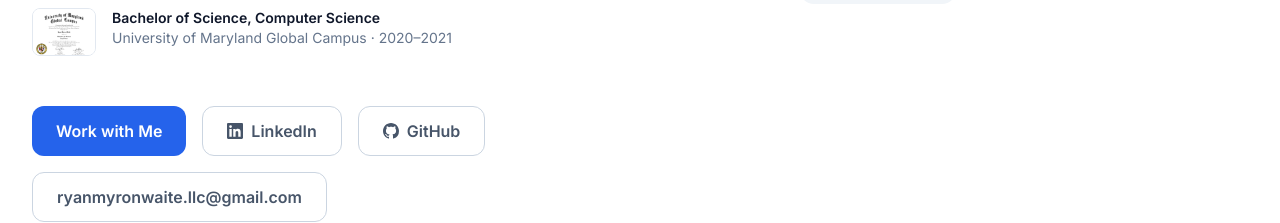
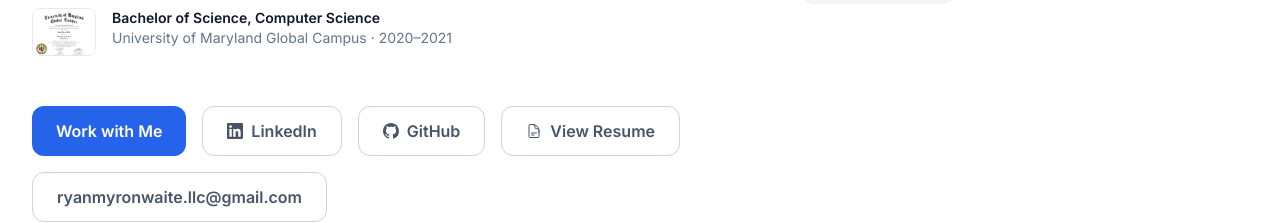
Before and after one commit to ryanwaite28/rmwllc-consulting, a Next.js app: page / in a window 1280 px wide. Shown: the part 4097-4320 px from the top of the page. Built offline with nearby package versions, Linux system fonts and the light colour scheme.

Commit message:
added resume

```diff
--- a/src/components/About.tsx
+++ b/src/components/About.tsx
@@ -150,6 +150,17 @@ export default function About() {
                 GitHub
               </a>
               <a
+                href={assetsBasePath + "/resume.pdf"}
+                target="_blank"
+                rel="noopener noreferrer"
+                className="inline-flex items-center gap-2 justify-center px-6 py-3 border border-slate-300 hover:border-blue-400 text-slate-600 hover:text-blue-600 font-semibold rounded-xl transition-colors"
+              >
+                <svg className="w-4 h-4" fill="none" stroke="currentColor" viewBox="0 0 24 24">
+                  <path strokeLinecap="round" strokeLinejoin="round" strokeWidth={1.5} d="M19.5 14.25v-2.625a3.375 3.375 0 00-3.375-3.375h-1.5A1.125 1.125 0 0113.5 7.125v-1.5a3.375 3.375 0 00-3.375-3.375H8.25m0 12.75h7.5m-7.5 3H12M10.5 2.25H5.625c-.621 0-1.125.504-1.125 1.125v17.25c0 .621.504 1.125 1.125 1.125h12.75c.621 0 1.125-.504 1.125-1.125V11.25a9 9 0 00-9-9z" />
+                </svg>
+                View Resume
+              </a>
+              <a
                 href="mailto:ryanmyronwaite.llc@gmail.com"
                 className="inline-flex items-center justify-center px-6 py-3 border border-slate-300 hover:border-slate-400 text-slate-600 hover:text-slate-900 font-semibold rounded-xl"
               >
```
Also changed, not shown: 1 other file (tests, documents, lock files or other folders).
